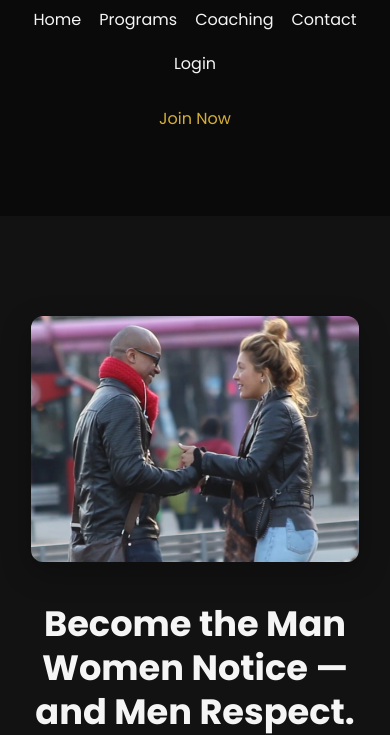
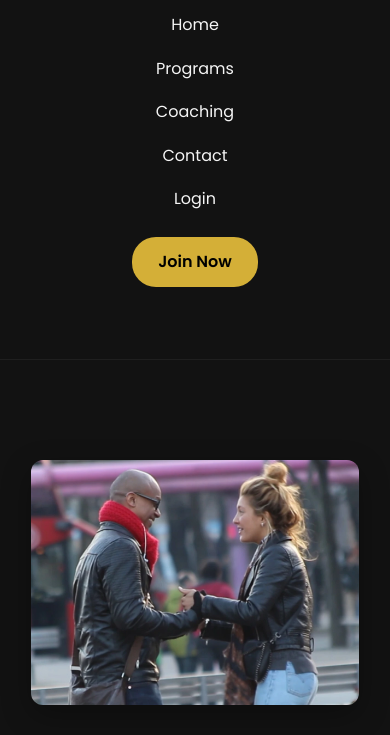
Before and after one commit to deepakselfhelp/realcoachdeepak, a plain HTML site: page index.html in a window 390 px wide. Shown: the part 140-875 px from the top of the page. Drawn offline with Linux system fonts and the light colour scheme.

Commit message:
Update style.css

```diff
--- a/assets/css/style.css
+++ b/assets/css/style.css
@@ -50,7 +50,7 @@ a:hover {
   padding: 60px 0;
 }
 
-* ------------------------------
+/* ------------------------------
    NAVBAR (Desktop + Mobile Balanced)
 --------------------------------*/
 .navbar {
@@ -86,18 +86,30 @@ a:hover {
   font-weight: 500;
   font-size: 1.05rem;
   transition: 0.3s;
+  text-decoration: none;
 }
 
 .nav-links a:hover {
   color: var(--gold);
 }
 
+/* --- JOIN NOW BUTTON --- */
 .navbar .btn.gold {
+  background-color: var(--gold);
+  color: #000;
   padding: 14px 30px;
   border-radius: 24px;
   font-size: 1.05rem;
   white-space: nowrap;
   flex-shrink: 0;
+  text-decoration: none;
+  font-weight: 600;
+  transition: all 0.3s ease;
+}
+
+.navbar .btn.gold:hover {
+  background-color: #e0b000;
+  transform: scale(1.05);
 }
 
 /* ------------------------------
@@ -120,12 +132,13 @@ a:hover {
 
   .nav-flex {
     flex-direction: column;
-    gap: 10px;
+    align-items: center;
+    gap: 15px;
   }
 
   .nav-links {
-    flex-wrap: wrap;
-    justify-content: center;
+    flex-direction: column;
+    align-items: center;
     gap: 18px;
   }
 
@@ -136,9 +149,11 @@ a:hover {
   .navbar .btn.gold {
     padding: 12px 26px;
     font-size: 1rem;
-    margin-top: 8px;
+    margin-top: 10px;
+    align-self: center; /* centers button under links */
   }
 }
+
 /* ------------------------------
    HERO SECTION – FIXED SPLIT LAYOUT
 --------------------------------*/
```
